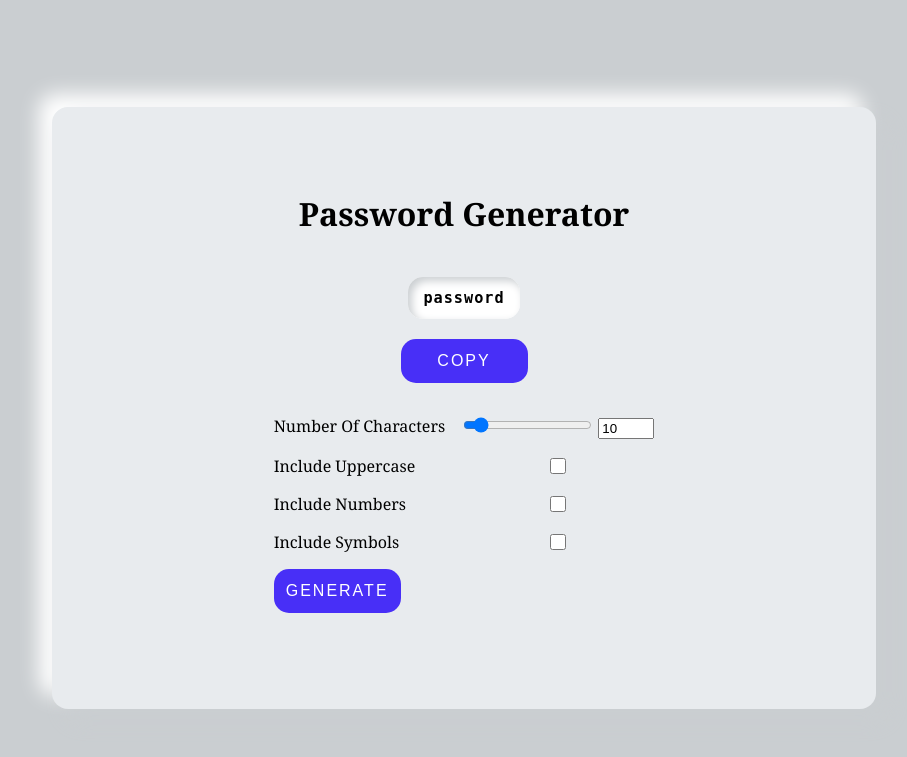
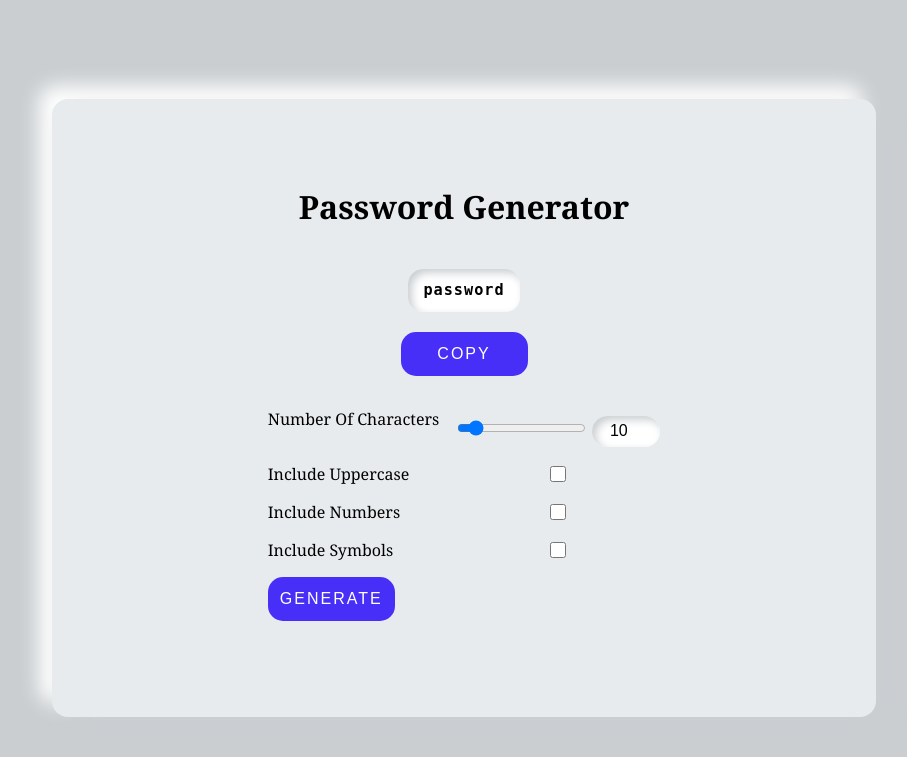
Before and after one commit to imsdolta/password-generator, a PHP site: page /index.html in a window 1280 px wide. Shown: the top 757 px of the page, without its empty margins (176-1083 px from the left). Run offline with PHP 8.4, Linux system fonts and the light colour scheme.

Commit message:
ui changes

```diff
--- a/styles.css
+++ b/styles.css
@@ -68,3 +68,13 @@ body {
     line-height: 1.5;
     box-shadow: inset 4px 4px 8px #caced1, inset -4px -4px 8px white;
 }
+
+input#characterAmountNumber {
+    border: none;
+    border-radius: 1rem;
+    padding: .4rem;
+    box-shadow: inset 4px 4px 8px #caced1, inset -4px -4px 8px white;
+    text-align: center;
+    font-size: 1rem;
+    margin-top: .5rem;
+}
```
